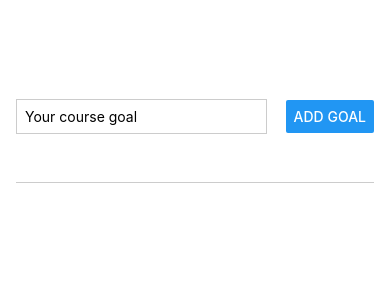
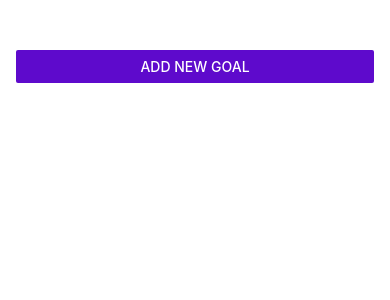
Before and after one commit to Harry-Daniel/ToDo_app, a React Native app: screen / in a window 390 px wide. Shown: the top 300 px of the page. Built offline with nearby package versions, Linux system fonts and the light colour scheme.

Commit message:
Adding a Modal Screen

```diff
--- a/App.js
+++ b/App.js
@@ -5,7 +5,12 @@
 import GoalInput from "./components/GoalInput";
 
 export default function App() {
+  const [modalIsVisible,setModalIsVisible] = useState(false)
   const [courseGoals, setCourseGoals] = useState([]);
+
+  function startAddGoalHandler(){
+    setModalIsVisible(true)
+  }
 
   function addGoalHandler(enteredGoalText) {
     setCourseGoals((currentCourseGoals) => [
@@ -21,7 +26,8 @@
   }
   return (
     <View style={styles.appContainer}>
-      <GoalInput onAddGoal={addGoalHandler} />
+      <Button title="Add New Goal" color='#5e0acc' onPress={startAddGoalHandler}/>
+    <GoalInput onAddGoal={addGoalHandler} visible={modalIsVisible}/>
       <View style={styles.goalsContainer}>
         <FlatList
           data={courseGoals}
--- a/components/GoalInput.js
+++ b/components/GoalInput.js
@@ -1,20 +1,19 @@
 import React, { useState } from "react";
-import { Button, StyleSheet, TextInput, View } from "react-native";
-
+import { Button, StyleSheet, TextInput, View, Modal } from "react-native";
 
 function GoalInput(props) {
   const [enteredGoalText, setEnteredGoalText] = useState("");
 
   function goalInputHandler(enteredText) {
     setEnteredGoalText(enteredText);
-
   }
 
-    function addGoalHandler(){
-        props.onAddGoal(enteredGoalText)
-        setEnteredGoalText('')
+  function addGoalHandler() {
+    props.onAddGoal(enteredGoalText);
+    setEnteredGoalText("");
   }
   return (
+    <Modal visible={props.visible} animationType="slide">
       <View style={styles.inputContainer}>
         <TextInput
           style={styles.textInput}
@@ -24,9 +23,9 @@
         />
         <Button title="Add Goal" onPress={addGoalHandler} />
       </View>
+    </Modal>
   );
 }
-
 
 const styles = StyleSheet.create({
   inputContainer: {
```
Lines whose indentation alone changed are shown as unchanged.
